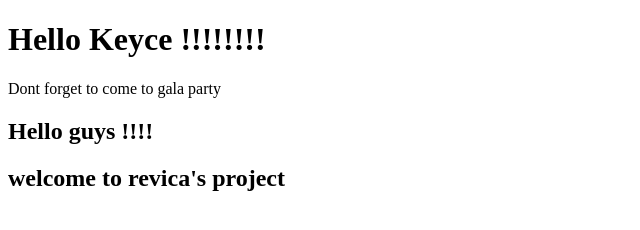
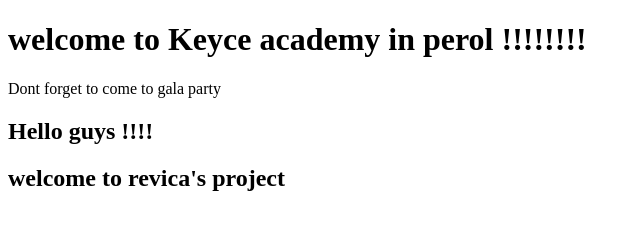
Before and after one commit to Bhuva16/project3, a plain HTML site: page index.html in a window 1280 px wide. Shown: the whole page, without its empty margins (0-640 px from the left). Drawn offline with Linux system fonts and the light colour scheme.

Commit message:
change h1

```diff
--- a/index.html
+++ b/index.html
@@ -6,7 +6,7 @@
     <title>Document</title>
 </head>
 <body>
-    <h1>Hello Keyce !!!!!!!!</h1>
+    <h1>welcome to Keyce academy in perol !!!!!!!!</h1>
      <p>
         Dont forget to come to gala party
      </p>
```
